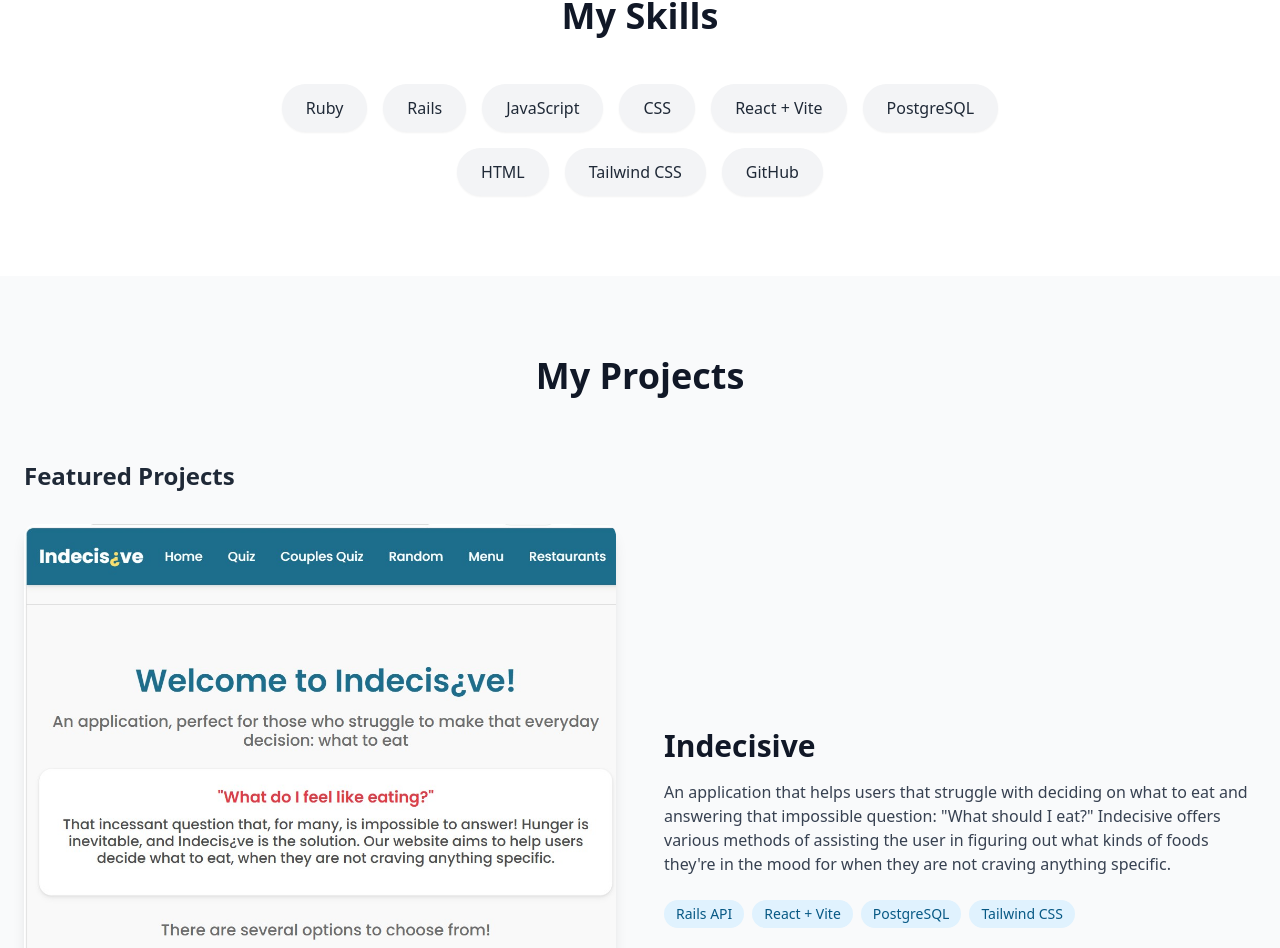
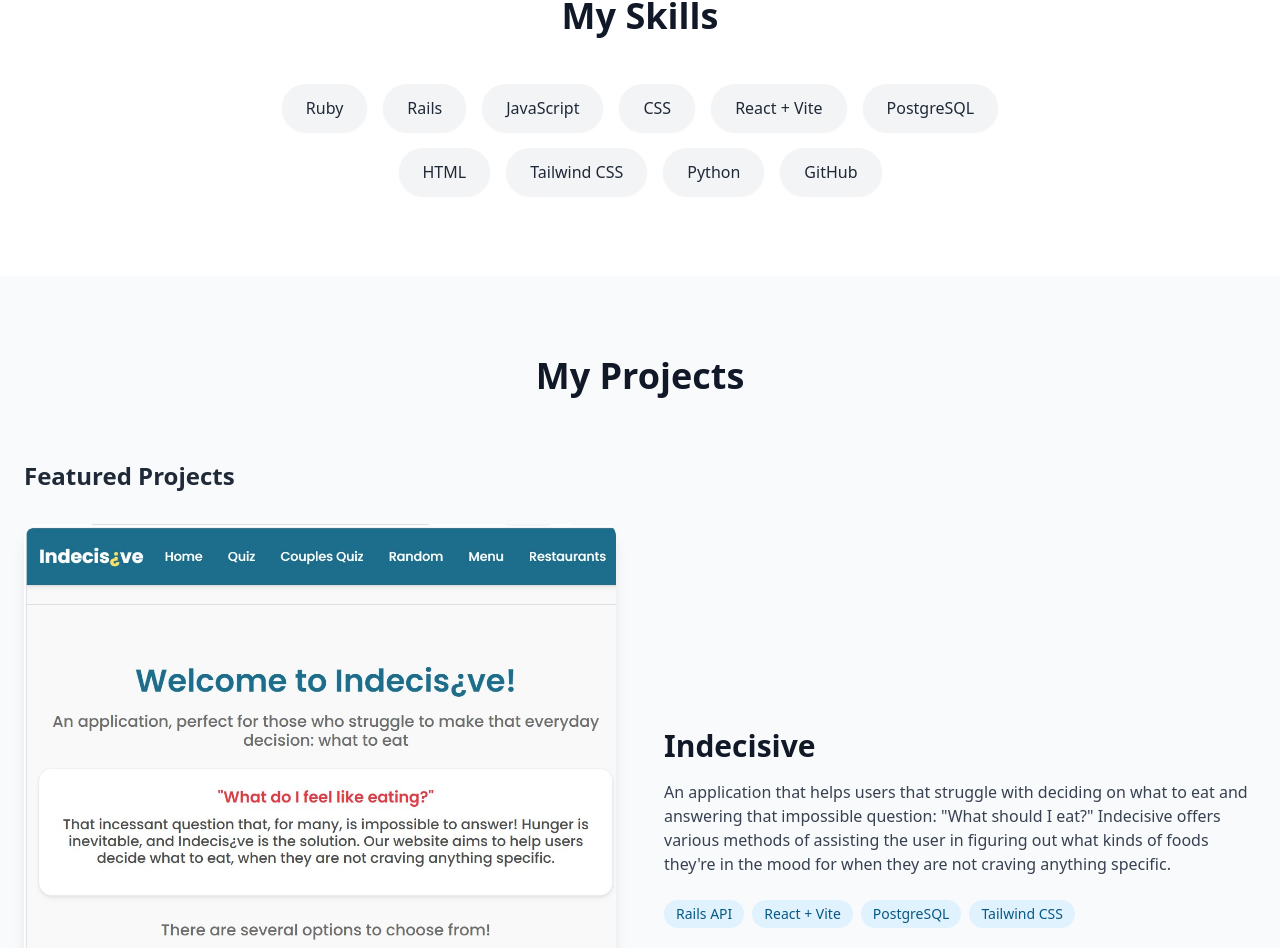
Before and after one commit to CruzAlanna/project, a React (Vite) app: page / in a window 1280 px wide. Shown: the part 1460-2408 px from the top of the page. Built offline with nearby package versions, Linux system fonts and the light colour scheme.

Commit message:
Added skill:Python

```diff
--- a/src/data/portfolioData.ts
+++ b/src/data/portfolioData.ts
@@ -10,7 +10,7 @@ export const funFacts = [
 
 export const skills = [
   "Ruby", "Rails", "JavaScript","CSS", "React + Vite", "PostgreSQL",
-  "HTML", "Tailwind CSS", "GitHub"
+  "HTML", "Tailwind CSS", "Python", "GitHub"
 ];
 
 export const capstone = {
```
